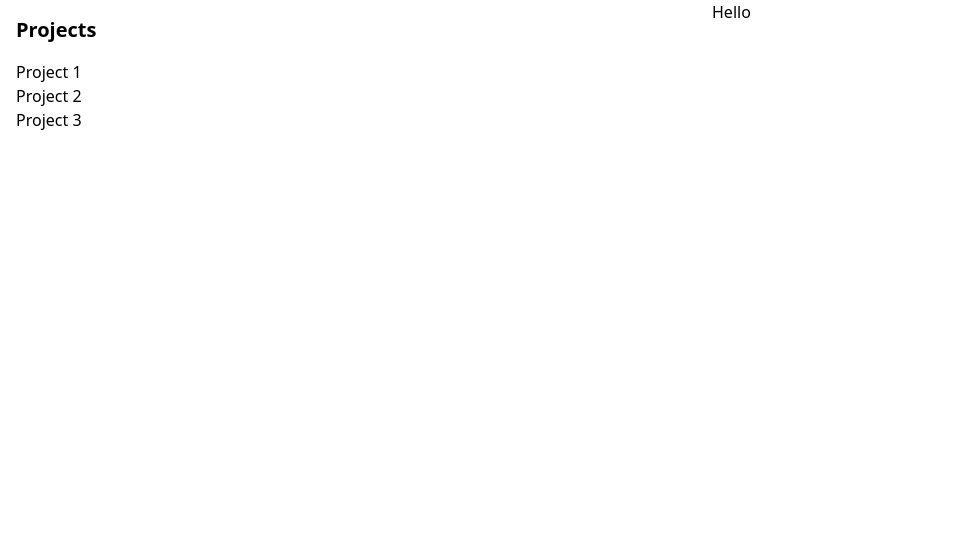
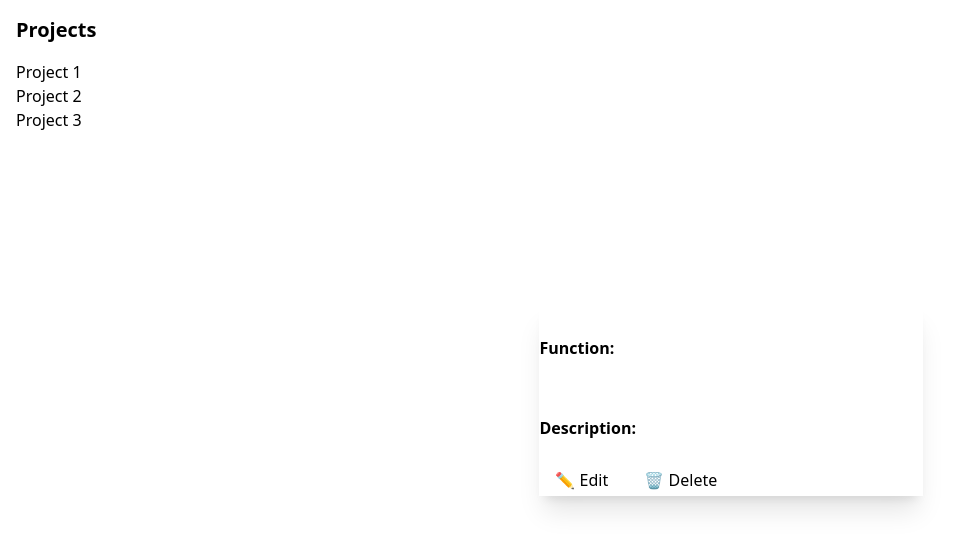
Before and after one commit to YHWHinme/KnowledgeCardv2, a SvelteKit app: page / in a window 1280 px wide. Shown: the top 550 px of the page, without its empty margins (0-966 px from the left). Built offline with nearby package versions, Linux system fonts and the light colour scheme.

Commit message:
minor changes
Added sample data for tasks

```diff
--- a/src/routes/+page.svelte
+++ b/src/routes/+page.svelte
@@ -1,5 +1,24 @@
 <script lang="ts">
 	// Importing components
+	import CardModal from "$lib/components/CardModal.svelte";
+	import Card from "$lib/components/Card.svelte";
+
+	export let title: string;
+
+	// Sample data
+	let tasks = [
+		{ id: 1, task: "Task 1", func: "Func 1", desc: "Some desc" },
+		{ id: 2, task: "Task 2", func: "Func 2", desc: "Some desc" },
+		{ id: 3, task: "Task 3", func: "Func 3", desc: "Some desc" },
+		{ id: 4, task: "Task 4", func: "Func 4", desc: "Some desc" },
+	];
 </script>
 
-<main class="flex items-center justify-center">Hello</main>
+<main class="flex justify-center items-center min-h-screen">
+	<CardModal />
+	<!-- <Card -->
+	<!-- 	task_title="Sample Task" -->
+	<!-- 	description="This is a sample description" -->
+	<!-- 	func="function sample() " -->
+	<!-- /> -->
+</main>
```
